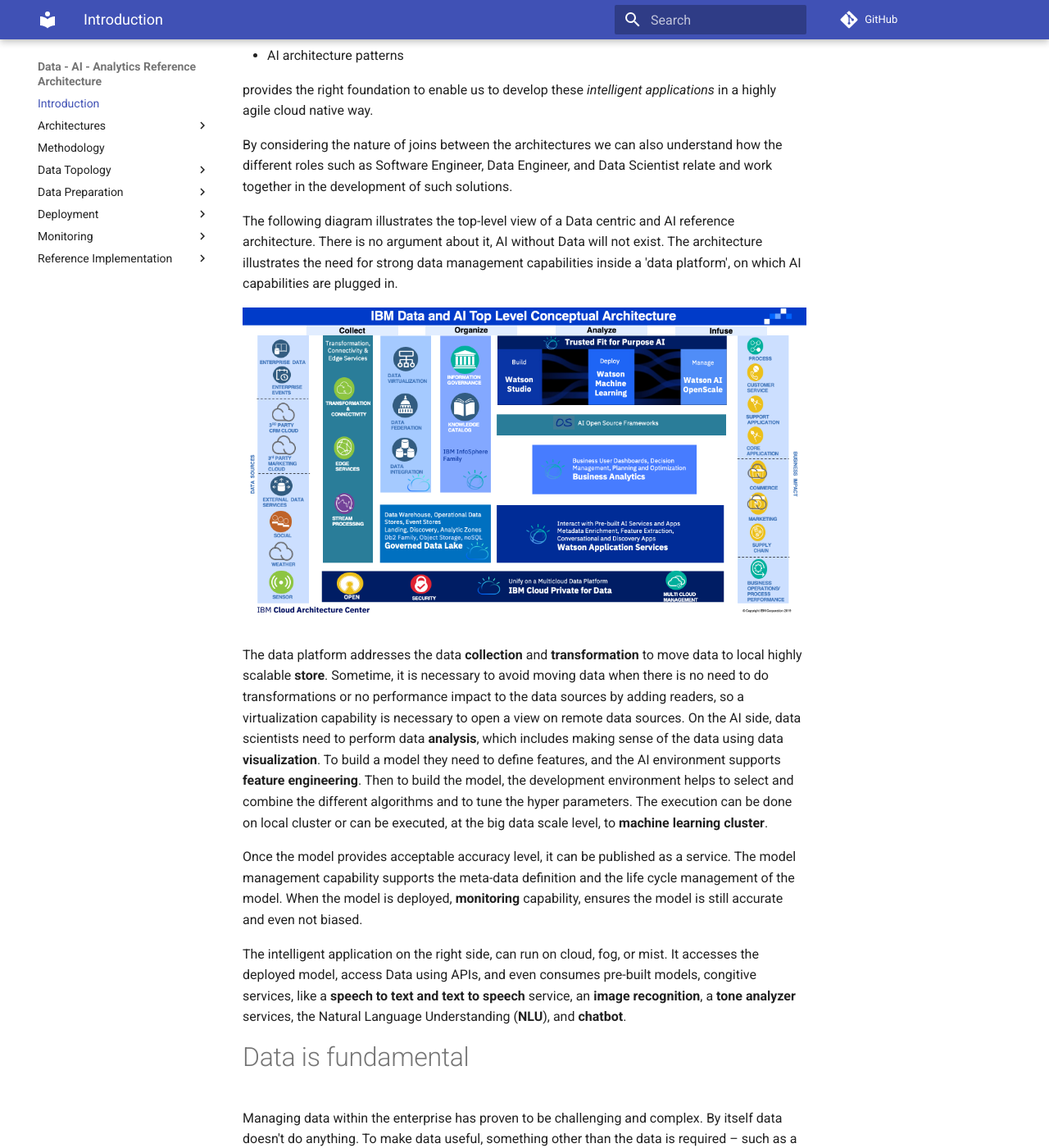
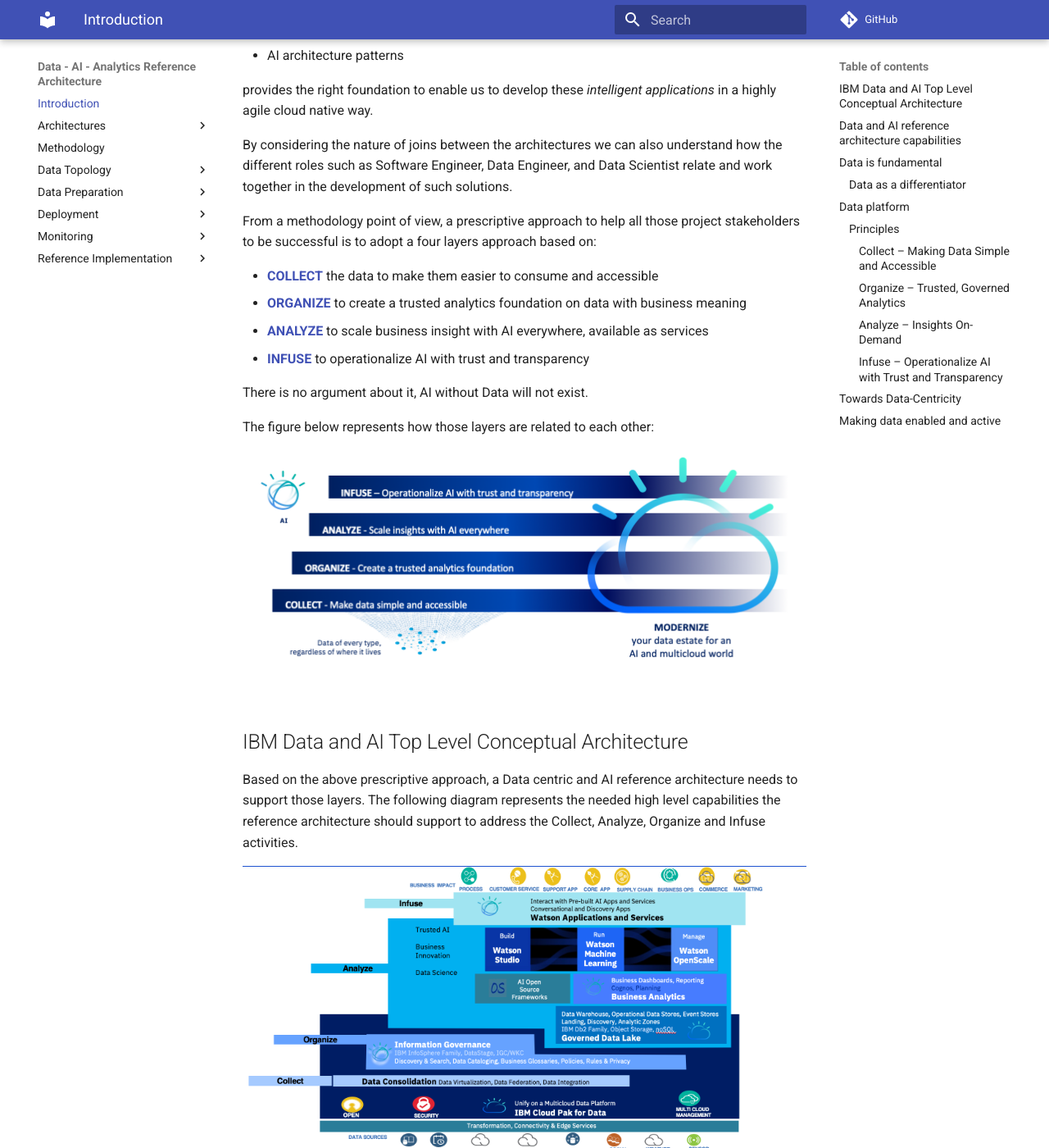
Before and after one commit to ibm-cloud-architecture/refarch-data-ai-analytics, an MkDocs documentation site: the page built from docs/index.md, in a window 1280 px wide and 1400 px high, scrolled down 424 px. Shown: the whole window at 82% size. Built offline with MkDocs 1.6.1 and Material for MkDocs 9.7.7, drawn with Linux system fonts in a browser that asks for light colours; comment, search, counter and statistics services are not loaded; some of the changed text lies outside the part shown.

Commit message:
integrate new diagrams, and flow for runtime and preparations

```diff
--- a/docs/index.md
+++ b/docs/index.md
@@ -13,18 +13,46 @@
 
 By considering the nature of joins between the architectures we can also understand how the different roles such as Software Engineer, Data Engineer, and Data Scientist relate and work together in the development of such solutions.
 
-The following diagram illustrates the top-level view of a Data centric and AI reference architecture. There is no argument about it, AI without Data will not exist. The architecture illustrates the need for strong data management capabilities inside a 'data platform', on which AI capabilities are plugged in.
+From a methodology point of view, a prescriptive approach to help all those project stakeholders to be successful is to adopt a four layers approach based on:
+
+* **[COLLECT](#collect-making-data-simple-and-accessible)** the data to make them easier to consume and accessible
+* **[ORGANIZE](#organize-trusted-governed-analytics)** to create a trusted analytics foundation on data with business meaning
+* **[ANALYZE](#analyze-insights-on-demand)** to scale business insight with AI everywhere, available as services
+* **[INFUSE](#infuse-operationalize-ai-with-trust-and-transparency)** to operationalize AI with trust and transparency
+
+There is no argument about it, AI without Data will not exist.
+
+The figure below represents how those layers are related to each other:
+
+![](ladder-ai.png)
+
+## IBM Data and AI Top Level Conceptual Architecture
+
+Based on the above prescriptive approach, a Data centric and AI reference architecture needs to support those layers. The following diagram represents the needed high level capabilities the reference architecture should support to address the  Collect, Analyze, Organize and Infuse activities.
 
 ![](data-ai-ra.png)
 
-The data platform addresses the data **collection** and **transformation** to move data to local highly scalable **store**. Sometime, it is necessary to avoid moving data when there is no need to do transformations or no performance impact to the data sources by adding readers, so a virtualization capability is necessary to open a view on remote data sources.
+The architecture illustrates the need for strong data management capabilities inside a 'data platform' (Dark blue area mapped to IBM Cloud Pak for Data), on which AI capabilities are plugged in (Data science workbench and Watson applications and services).
+
+The data platform addresses the data **collection** and **transformation** to move data to local highly scalable **store**. Sometime, it is necessary to avoid moving data when there is no need to do transformations or there is no performance impact to the data sources by adding readers, so a virtualization capability is necessary to open a view on remote data sources without moving data.
+
 On the AI side, data scientists need to perform data **analysis**, which includes making sense of the data using data **visualization**. To build a model they need to define features, and the AI environment supports **feature engineering**. Then to build the model, the development environment helps to select and combine the different algorithms and to tune the hyper parameters. The execution can be done on local cluster or can be executed, at the big data scale level, to **machine learning cluster**.
 
 Once the model provides acceptable accuracy level, it can be published as a service. The model management capability supports the meta-data definition and the life cycle management of the model. When the model is deployed, **monitoring** capability, ensures the model is still accurate and even not biased.
 
-The intelligent application on the right side, can run on cloud, fog, or mist. It accesses the deployed model, access Data using APIs, and even consumes pre-built models, congitive services, like a **speech to text and text to speech** service, an **image recognition**, a **tone analyzer** services, the Natural Language Understanding (**NLU**), and **chatbot**.
+The intelligent application, represented as a combination of capabilities at the top of the diagram: business process, core application, CRM... can run on cloud, fog, or mist. It accesses the deployed model, access Data using APIs, and even consumes pre-built models, congitive services, like a **speech to text and text to speech** service, an **image recognition**, a **tone analyzer** services, the Natural Language Understanding (**NLU**), and **chatbot**.
 
-# Data is fundamental
+## Data and AI reference architecture capabilities
+
+Another way to see this architecture is to zoom one more level to see the expected capabilities:
+
+![](data-ai-ra-3.png)
+
+The boundary rectangles are color coded to map the higher level purposes: collect, organize, analyze and infuse. Each icon represents a capability.
+
+This diagram is hte foundation for the data AI reference architecture and we describe the [data preparation](preparation/data-prep.md),  the [application runtime](runtimes/README.md) and [AI model development](model-dev/README.md) environment on a separate notes.
+
+## Data is fundamental
 
 Managing data within the enterprise has proven to be challenging and complex. By itself data doesn't do anything. To make data useful, something other than the data is required – such as a computer program, a query, or a user (machine or person). Data is inert; it is not self-organizing or even self-understanding. This is what contributes to making data challenging and complex.
 
@@ -41,7 +69,7 @@
 The AI Ladder progresses through the rungs to infuse, a state of capability that means an enterprise has taken artificial intelligence beyond a science project. Infusion means that advanced analytical models have been interwoven into the essential fabric of an application or system whereby driving new or improved business capabilities.
 
 
-## Data as a differentiator
+### Data as a differentiator
 
 Data needs to become treated as a corporate asset. Data has the power to transform any organization, add monetary value, and enable the workforce to accomplish extraordinary things. Data-driven cultures can realize higher business returns.
 
@@ -65,7 +93,7 @@
 
 Today, our users may have access to terabytes, petabytes, or even exabytes of data. But if that data is not collected, organized, managed, controlled, enriched, governed, measured, and analyzed, that data is not just useless, it can become a liability.
 
-### Collect – Making Data Simple and Accessible
+#### Collect – Making Data Simple and Accessible
 
 The first rung of the AI Ladder is collect and is how an enterprise can formally incorporate data into any analytic process. Data can be:
 
@@ -74,7 +102,7 @@
 * In the cloud or on-premise
 * Any of it or all of it
 
-### Organize – Trusted, Governed Analytics
+#### Organize – Trusted, Governed Analytics
 
 The second rung of the AI Ladder is organize and is how is an enterprise can make data known, discoverable, usable, and reusable. The ability to organize is prerequisite to becoming data-centric. Additionally, data of inferior quality or data that can be misleading to a machine or end-user can be governed so that any use can adequately controlled. Ideally, the outcome of organize is a body of data that is appropriately curated and offers the highest value to an enterprise. Organize allows data to be:
 
@@ -84,7 +112,7 @@
 * Secured through policy-based enforcement
 * A source of truth and utility
 
-### Analyze – Insights On-Demand
+#### Analyze – Insights On-Demand
 
 The third rung of the AI Ladder is analyze and is how is an organization approaches becoming a data-driven enterprise. Analytics can be human-centered or machine-centered. In this regard the initials AI can be interpreted to mean Augmented Intelligence when used in a human-centered context and Artificial Intelligence when used in a machine-centered context. Analyze covers a span of techniques and capabilities from basic reporting and business intelligence to deep learning. Analyze allows data to be:
 
@@ -94,7 +122,7 @@
 * Compare against expectations
 * Automate and optimize decisions
 
-### Infuse – Operationalize AI with Trust and Transparency
+#### Infuse – Operationalize AI with Trust and Transparency
 
 The fourth rung of the AI Ladder is infuse and is how is an enterprise can use AI as a real-world capability. Operationalizing AI means that models can be adequately managed which means an inadequately performing model can be rapidly identified and replaced with another model or by some other means. Transparency infers that advanced analytics and AI are not in the realm of being a dark art and that all outcomes can be explained. Trust infers that all forms of fairness transcend the use of a model. Infuse allows data to be:
 
@@ -140,11 +168,3 @@
 If data is an enabler, then analytics can be considered one of the core capabilities that is being enabled.
 
 Analytics can be a complex and involved discipline that encompasses a broad and diverse set of tools, methods, and techniques. One end of the IBM AI Ladder is enabled through data in a static format such as a pre-built report; the other end is enabled through deep-learning and advanced artificial intelligence. Between these two ends, the enablement methods include diagnostic analytics, machine learning, statistics, qualitative analysis, cognitive analysis, and more. A robot, a software interface, or a human may need to apply multiple techniques within a single task or across the role that they perform in driving insight, taking action, monitoring, and making decisions.
-
-# Patterns
-
-## Intelligent application
-
-## Business intelligence
-
-## Stream analytics
--- /dev/null
+++ b/docs/model-dev/README.md
@@ -0,0 +1,29 @@
+# Building a machine learning model
+
+## Integrate ML workbench with data
+
+Reusing our reference architecture, we are now defining the flow of activities happening to develop the model and to continuously improve it overtime while the intelligent application is running in production:
+
+![](model-build.png)
+
+1. The business has identified a desired outcome that can be realized by a building a predictive model e.g. e.g. customer churn and next best action.
+1. To build the predictive model; the Business Analyst, Data Steward, Data Scientist and Cognitive Architect collaborate using Watson Studio.
+1. They look at existing catalogs and data collections (such as in an enterprise data lake or data warehouse) to identify the optimal informing features towards building an effective predictive model. Understanding the needs and goals of the new models will provide the metrics required to determine if existing data structures may be used, or if new environments will need to be created. At this time, the overall design goals will be defined i.e. should it be a data lake or warehouse, time sensitivity of the data, where should it be deployed etc.
+1. They discuss some signals could be extracted out of third party and social data that is available on a different cloud. In today’s hybrid world, this information may be pulled in via tools like ICP for Data and choice can be made around what use as is, what to virtualize and what to federate.
+1. Using a cloud native data service, these additional signals are pulled into the data collections.  Depending on the choices made at step 3, tools are available to include the new data sources in the environment.
+1. Various portions of the informing data collections are refined to engineer features suitable for the predictive model using Data Refinery. Often data requires some curation, or possibly new data is created (i.e. aggregate totals may be created) or some other modification/enhancement will be needed.
+1. Since some of the information is unstructured, a number of Watson NLU APIs are used to extract entities and taxonomies to enrich the unstructured information with relevant meta-data to extract entities and taxonomies to enrich the unstructured information with relevant meta-data.  With data like this, we can choose the optimal database technology to store and to access the data.
+1. As these enrichments are deemed to be impacting many business use cases, these are methodically introduced as part of the ongoing data enrichment.  Given the iterative nature of building models, it’s important to note that a key feature is the ability to react to change quickly.
+1. With multiple batch experiments and tuned hyperparameters, a performant model is available for use.  If the user has chosen an on-premise deployment, they may choose to take advantage of the fact that our appliance has the Watson Studio built directly onto the warehousing system.
+1. The model is deployed using Watson Machine Learning, providing a scalable model with continuous learning.
+
+
+## Real time data sources
+
+The following diagram presents another view for data injection and transformation from real time events streams persisted to data repositories or warehouse. When using event backbone combined with event store, data persisted in this area can be combined with warehouse data, as data sources for the Data Scientist to build his model.
+
+![](model-ia-ai.png)
+
+* The data transformation can be controled by a workflow engine, using timer to trigger operations during down time.
+* The data repositories represent a data lake to be used as source for defining training and test sets for the machine learning.
+* The model building integrates with a ML cluster to run the different algorithm for selecting the best model.
--- /dev/null
+++ b/docs/preparation/data-prep.md
@@ -0,0 +1,21 @@
+# Building a Governed Data Lake
+
+As part of the collect and analyze activities, is a focus to govern and manage the data for building the data lake. Using the reference architecture, the following capabilities are used to address this goal:
+
+![](build-lake.png)
+
+1. Data sources are more than just databases, these include 3rd party and external data.
+1. Connectors provide specialized client code to access the function/data of an asset as well as any metadata it handles. Typically, the metadata identifies the type of asset, how to access it and possibly the schema of the data if the data is structured.
+1. Capturing metadata from processes that copy data from one location to another enables the assembly of lineage.
+1. The data catalog provides a search interface to make it easy to query details of the data landscape.
+1. Metadata discovery engines access the data through the connectors and add additional insight about the data content into the data catalog.
+1. Knowlege catalog: Glossaries define the meaning of the terminology used by the people working in the organization when they interact with each other, external stakeholders and digital systems. The Asset Owners link their assets to the relevant glossary terms, making it easier to find relevant data in the data catalog.
+    * The governance team add definitions for how the assets of the organization should be governed and link them to classifications.
+    * The Subject Area Owners attach the governance classifications to their glossary terms. This identifies the governance requirements that apply to assets linked to these terms.
+    * The Asset Owners still link their assets to the relevant glossary terms, making it easier to find relevant data in the data catalog. The governance classifications attached to the glossary terms then apply to the assets. They may add additional classifications to the assets if not covered by the classifications attached to the glossary terms. Classified glossary terms flow to the data catalog. Replication of governance definitions into the data catalog allows the catalog users to understand the governance requirements behind the classifications.
+    * Users of the search tool can drill down to understand the classification of assets and the governance requirements behind them.
+1. The IT Team encode the governance definitions into the technologies so that enforcement and auditing of governance requirements is automated. The IT team continues to encode the governance definitions into the technologies so that enforcement and auditing of governance requirements is automated. The encoding uses placeholders for metadata values that are accessed at runtime.
+1. Details of the governance requirements, classification and asset details are sent to an operational metadata store. This store serves up metadata that drives the governance functions embedded in operational systems. Updates to classifications attached to glossary terms made by the subject area owners flow through the data catalog to the operational metadata store. Updates to classifications, attached glossary terms and other properties associated with the assets made by the asset owners also flow through the data catalog to the operational metadata store.
+1. Large population of users accessing the data catalog. Need to consider security of metadata and scaling the deployment of the data catalog.
+    * Two way synchronization needed with business tools that work with data to ensure all users see consistent governed assets, and feedback is consolidated to be passed to asset owners.
+    * Asset owners need to be part of the collaboration and feedback cycle. Subject area owners receive direct feedback and questions from data catalog users about the glossary term definitions. They use the interaction to correct and improve the glossary terms as well as crowd-source new terms.
--- a/docs/runtimes/README.md
+++ b/docs/runtimes/README.md
@@ -1,12 +1,29 @@
 # Runtime architectures
 
-## Intelligent application and real time analytics
+## Intelligent application integrating ML service and bias monitoring
 
-The following diagram illustrates the high-level view of a typical intellingent applicatin involving real time analytics like a predictive scoring service, and event stream analytics.
+From the main reference architecture, the intelligent application is composed of multiple components working together to bring business agility and values:
+
+![](runtime-app.png)
+
+1. The AI model is deployed as a service or as part of a real time analytics processing
+1. Watson OpenScale is used to monitor runtime performance and fairness over the customer population.
+1. The predictions are interpreted by an AI Insights Orchestrator deployed on IBM Cloud.
+1. The orchestrator consults Decision Management or Optimization components for the next best action or offer to be provided to the customer.
+1. This offer is communicated within the customer’s workflow by infusing it into the active customer care and support interactions, such as a Watson Assistant implementation.
+1. Over some time period, Watson OpenScale detected the model has skewed against the real world data it’s encountering and needs to be retrained.
+1. This triggers deeper analysis using Watson Studio of the divergence from the original model and similar steps to the original model design are taken to retrain the model with optimal features and new training data.
+1. An updated performant model is deployed to Watson Machine Learning, as another turn of the iterative end to end model lifecycle governance.
+1. Customers react favorably to the offers and the business starts to see the desired outcomes of lower customer churn and higher satisfaction ratings.
+
+
+## Intelligent application with real time analytics
+
+The generic reference architecture can be extended with a real time analytics view. The application solution includes components integrated with event streams to do real time analytics like a predictive scoring service, and event stream analytics.
 
 ![](rt-ia-ai.png)
 
-The components involved in this diagram represents a typical cloud native application using different microservices and scoring function built around a model created by one or more Data Scientist using machine learning techniques. We address how to support the model creation in the next section. The top of a diagram defines the components of an intelligent web application:
+The components involved in this diagram represents a typical cloud native application using different microservices and scoring function built around a model created by one or more Data Scientist using machine learning techniques. We address how to support the model creation in [this note](../model-dev/README.md). The top of a diagram defines the components of an intelligent web application:
 
 * End user is an internal or external business user. It uses a single page application, or mobile application connected to a back-end to front end service.
 * The back-end to front end service delivers data model for the user interface and perform service orchestration.
@@ -23,13 +40,3 @@
 * One potential consumer of those events could be a streaming analytics apply a machine learning model on the event data. The action part of this streaming analytics component is to publish enriched events. Aggregates, count, any analytics computations can be done in real time.
 * The AI Analytics layer needs to include a component to assess the performance of the model, and for example ensure there is not strong devision on the accuracy or responses are not bias.
 * Finally, as we address data injection, there are patterns where the data transformation is done post event backbone to persist data in yet another format.
-
-## Modeling architecture
-
-In the following diagram we are how to gather the data for exposing to the Data Scientist all the needed data from the different data sources: being public data, enterprise - private, or coming from event backbone.
-
-![](model-ia-ai.png)
-
-* The data transformation can be controled by a workflow engine, using timer to trigger operations during down time.
-* The data repositories represent a data lake to be used as source for defining training and test sets for the machine learning.
-* The model building integrates with a ML cluster to run the different algorithm for selecting the best model.
--- a/mkdocs.yml
+++ b/mkdocs.yml
@@ -3,8 +3,9 @@
 nav:
   - Introduction: index.md
   - Architectures :
+    - Data preparation: preparation/data-prep.md
+    - Building AI model: model-dev/README.md
     - Runtime application: runtimes/README.md
-    - ML & DL pipeline: runtimes/#modeling-architecture
   - Methodology: methodology/README.md
   - Data Topology:
     - Principles: topology/README.md
```
Also changed, not shown: README.md (+1 -1 lines), docs/preparation/data-replication.md (+4 -4 lines), docs/data-ai-ra-2.png (added), docs/data-ai-ra-3.png (added), docs/data-ai-ra.png, docs/ladder-ai.png (added), docs/model-dev/model-build.png (added), docs/model-dev/model-ia-ai.png (renamed from docs/runtimes/model-ia-ai.png), docs/preparation/build-lake.png (added), docs/runtimes/runtime-app.png (added).
